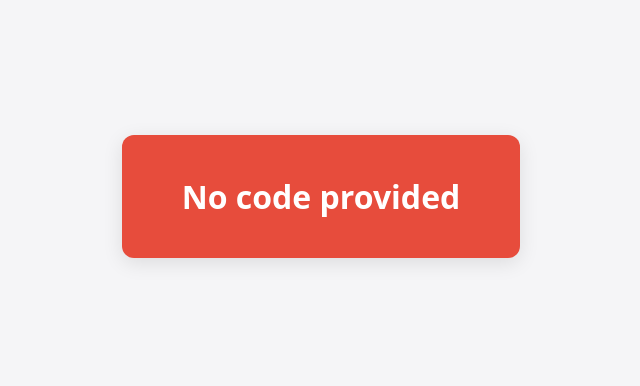
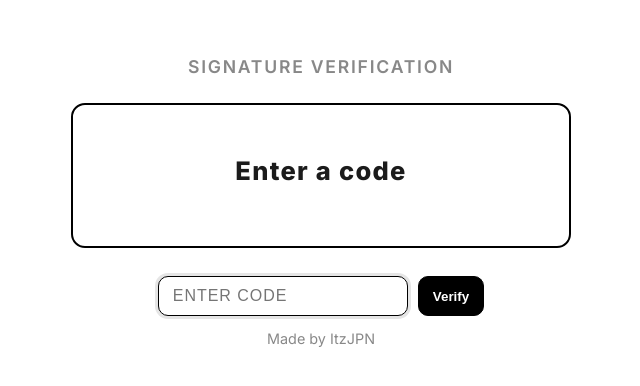
Before and after one commit to itzJPN/itzJPN.github.io, a plain HTML site: page website/other/sigVERIFY.html in a window 1280 px wide. Shown: the part 204-590 px from the top of the page, without its empty margins (319-959 px from the left). Drawn offline with Linux system fonts and the light colour scheme.

Commit message:
Update sigVERIFY.html

```diff
--- a/website/other/sigVERIFY.html
+++ b/website/other/sigVERIFY.html
@@ -1,64 +1,248 @@
 <!doctype html>
 <html lang="en">
 <head>
-<meta charset="utf-8" />
-<meta name="viewport" content="width=device-width,initial-scale=1" />
-<title>Jsignature</title>
+<meta charset="utf-8">
+<meta name="viewport" content="width=device-width,initial-scale=1">
+<title>Signature Verification</title>
+
+<!-- Import a clean, modern font -->
+<link href="https://fonts.googleapis.com/css2?family=Inter:wght@400;600;800&display=swap" rel="stylesheet">
+
 <style>
-  body {
-    font-family: system-ui, Arial, sans-serif;
+  :root {
+    --bg: #fff;
+    --fg: #000;
+    --muted: #888;
+    --verified: #16a34a; /* green */
+    --fake: #dc2626; /* red */
+  }
+
+  html, body {
+    height: 100%;
+    margin: 0;
+    background: var(--bg);
+    color: var(--fg);
+    font-family: 'Inter', system-ui, -apple-system, "Segoe UI", Arial;
     display: flex;
     justify-content: center;
     align-items: center;
-    height: 100vh;
-    background: #f5f5f7;
-    margin: 0;
   }
-  .alert {
-    padding: 40px 60px;
-    border-radius: 12px;
-    font-size: 2rem;
+
+  .card {
+    text-align: center;
+    width: min(500px, 90vw);
+  }
+
+  h1 {
+    font-size: 1.1rem;
+    text-transform: uppercase;
+    letter-spacing: .1em;
+    font-weight: 600;
+    color: var(--muted);
+    margin-bottom: 26px;
+  }
+
+  .panel {
+    border: 2px solid var(--fg);
+    border-radius: 14px;
+    padding: 50px 25px;
+    position: relative;
+    overflow: hidden;
+  }
+
+  /* Suspense animation */
+  .verifying {
+    font-size: 1.6rem;
+    font-weight: 800;
+    letter-spacing: .05em;
+    animation: fadeBlink 1.4s infinite;
+  }
+
+  @keyframes fadeBlink {
+    0%, 100% { opacity: 0.4; transform: scale(0.98); }
+    50% { opacity: 1; transform: scale(1); }
+  }
+
+  .scanline {
+    position: absolute;
+    top: 0;
+    left: -60%;
+    width: 60%;
+    height: 100%;
+    background: linear-gradient(90deg, transparent 0%, rgba(0,0,0,.08) 50%, transparent 100%);
+    transform: skewX(-10deg);
+    animation: scan 1.3s ease-in-out infinite;
+  }
+
+  @keyframes scan {
+    0% { left: -60%; opacity: 0; }
+    30% { opacity: 1; }
+    70% { left: 120%; opacity: 1; }
+    100% { left: 120%; opacity: 0; }
+  }
+
+  /* Result */
+  .result {
+    font-size: 2.8rem;
+    font-weight: 900;
+    letter-spacing: .03em;
+    opacity: 0;
+    transform: scale(0.9);
+    transition: opacity 0.7s cubic-bezier(.2,.9,.2,1), transform 0.7s cubic-bezier(.2,.9,.2,1);
+  }
+
+  .result.show {
+    opacity: 1;
+    transform: scale(1);
+  }
+
+  .verified { color: var(--verified); }
+  .fake { color: var(--fake); }
+
+  /* Description */
+  .desc {
+    margin-top: 10px;
+    opacity: 0;
+    transform: translateY(6px);
+    transition: opacity 0.5s ease, transform 0.5s ease;
+    font-size: 1.05rem;
+    font-weight: 500;
+    color: var(--muted);
+  }
+
+  .desc.show {
+    opacity: 1;
+    transform: translateY(0);
+  }
+
+  /* Manual entry */
+  .entry {
+    margin-top: 28px;
+    display: flex;
+    justify-content: center;
+    gap: 10px;
+  }
+
+  input[type="text"] {
+    border: 1.6px solid var(--fg);
+    padding: 10px 14px;
+    border-radius: 10px;
+    font-size: 1rem;
+    width: 220px;
+    text-transform: uppercase;
+    letter-spacing: .06em;
+    outline: none;
+    transition: box-shadow .25s;
+  }
+
+  input[type="text"]:focus {
+    box-shadow: 0 0 0 3px rgba(0,0,0,.1);
+  }
+
+  button {
+    border: 1.6px solid var(--fg);
+    background: var(--fg);
+    color: var(--bg);
     font-weight: 700;
-    color: white;
-    box-shadow: 0 5px 20px rgba(0,0,0,0.1);
-    text-align: center;
+    border-radius: 10px;
+    padding: 10px 14px;
+    cursor: pointer;
+    transition: transform .2s;
   }
-  .verified { background: #2ecc71; }
-  .fake { background: #e74c3c; }
+  button:hover { transform: scale(1.05); }
+
+  .small {
+    margin-top: 14px;
+    color: var(--muted);
+    font-size: 0.9rem;
+  }
 </style>
 </head>
 <body>
-<div id="alert" class="alert">Checking...</div>
+  <div class="card">
+    <h1>Signature Verification</h1>
+
+    <div class="panel" id="panel">
+      <div class="scanline" id="scanline" hidden></div>
+      <div id="verifying" class="verifying">Checking…</div>
+      <div id="result" class="result"></div>
+      <div id="desc" class="desc"></div>
+    </div>
+
+    <div id="manual" style="display:none">
+      <div class="entry">
+        <input id="codeInput" type="text" placeholder="Enter code" />
+        <button id="verifyBtn">Verify</button>
+      </div>
+      <div class="small">Made by ItzJPN</div>
+    </div>
+  </div>
 
 <script>
-/* ---- Embedded JSON array ---- */
-const EMBEDDED_JSON = `[
-  "A837H224Z",
-  "B12C34XYZ",
-  "JEN831WK0"
-]`;
+/* === Editable Codes + Descriptions === */
+const CODES = {
+  "2:93842": "This is a digital signature that is on a document (s.93842)",
+  "1:83781": "This is a valid physical signature written by Josiah (s.83781)",
+  "JEN831WK0": "This is a valid legacy signature."
+};
 
-/* Parse */
-let CODES = [];
-try { CODES = JSON.parse(EMBEDDED_JSON); } catch { CODES = []; }
+/* === Elements === */
+const resultEl = document.getElementById('result');
+const verifyingEl = document.getElementById('verifying');
+const scanline = document.getElementById('scanline');
+const descEl = document.getElementById('desc');
+const manual = document.getElementById('manual');
+const input = document.getElementById('codeInput');
+const btn = document.getElementById('verifyBtn');
 
-/* Helpers */
-function getParam(name) { return new URLSearchParams(location.search).get(name); }
+/* === Helpers === */
+function getParam(name){ return new URLSearchParams(location.search).get(name); }
+function normalize(s){ return String(s||'').trim().toUpperCase(); }
 
-/* Verify */
-const code = (getParam("code") || "").trim();
-const alertBox = document.getElementById("alert");
+/* === Verification Routine === */
+function runVerification(code){
+  const c = normalize(code);
+  verifyingEl.textContent = "Verifying…";
+  scanline.hidden = false;
+  resultEl.classList.remove('show');
+  descEl.classList.remove('show');
+  resultEl.textContent = '';
+  descEl.textContent = '';
 
-if (!code) {
-  alertBox.textContent = "No code provided";
-  alertBox.className = "alert fake";
-} else if (CODES.includes(code)) {
-  alertBox.textContent = "Verified!";
-  alertBox.className = "alert verified";
+  setTimeout(()=>{
+    scanline.hidden = true;
+    if (!c){
+      verifyingEl.textContent = "No code";
+      return;
+    }
+    if (CODES[c]){
+      verifyingEl.textContent = "";
+      resultEl.textContent = "VERIFIED";
+      resultEl.className = "result verified show";
+      descEl.textContent = CODES[c];
+      descEl.classList.add('show');
+    } else {
+      verifyingEl.textContent = "";
+      resultEl.textContent = "FAKE";
+      resultEl.className = "result fake show";
+    }
+  }, 1400 + Math.random() * 600);
+}
+
+/* === Logic === */
+const urlCode = normalize(getParam('code'));
+if (urlCode){
+  runVerification(urlCode);
 } else {
-  alertBox.textContent = "Fake!";
-  alertBox.className = "alert fake";
+  verifyingEl.textContent = "Enter a code";
+  scanline.hidden = true;
+  manual.style.display = "block";
+  input.focus();
 }
+
+btn.addEventListener("click", ()=> runVerification(input.value));
+input.addEventListener("keydown", e => { if (e.key === "Enter") runVerification(input.value); });
+input.addEventListener("input", ()=> input.value = input.value.toUpperCase());
 </script>
 </body>
 </html>
```
